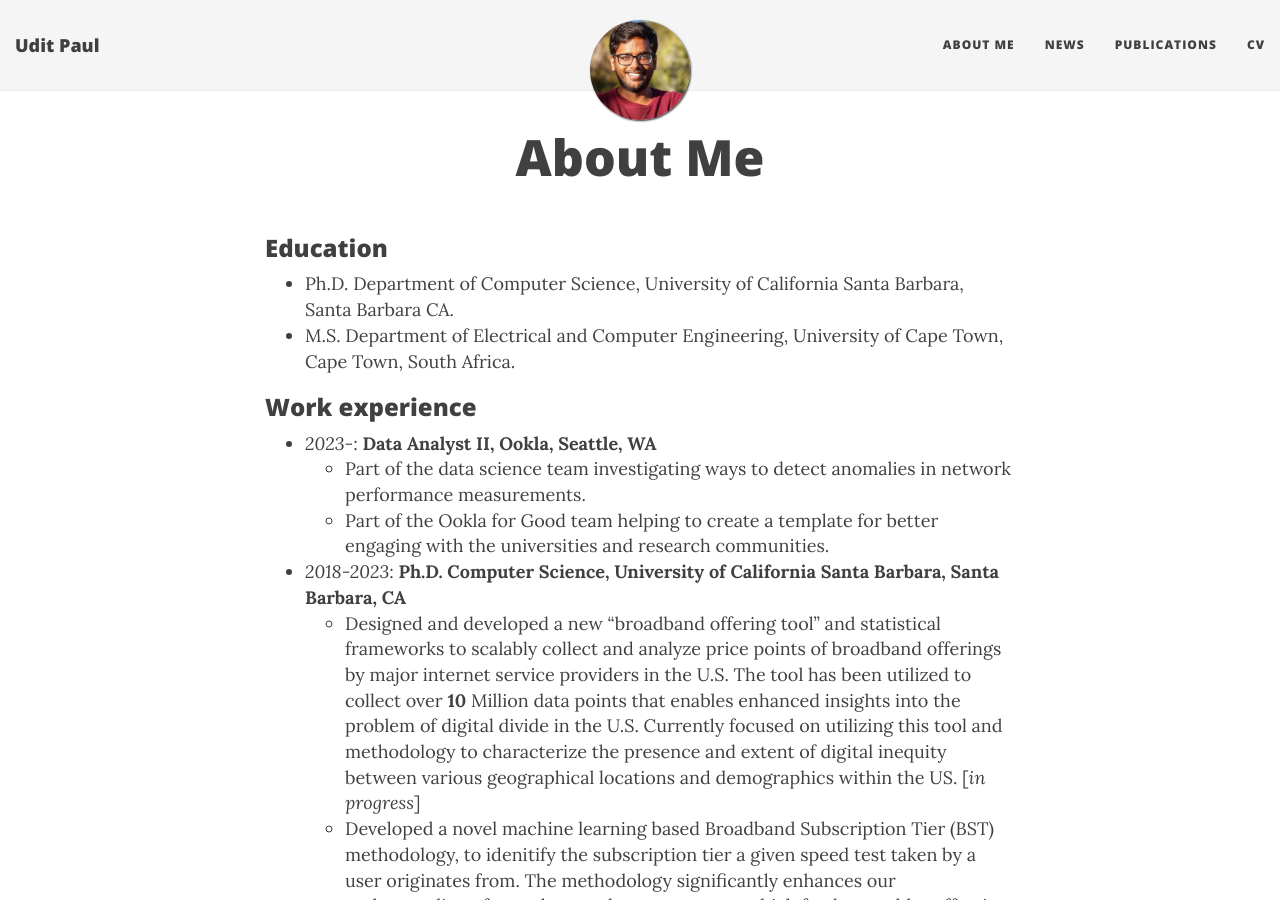
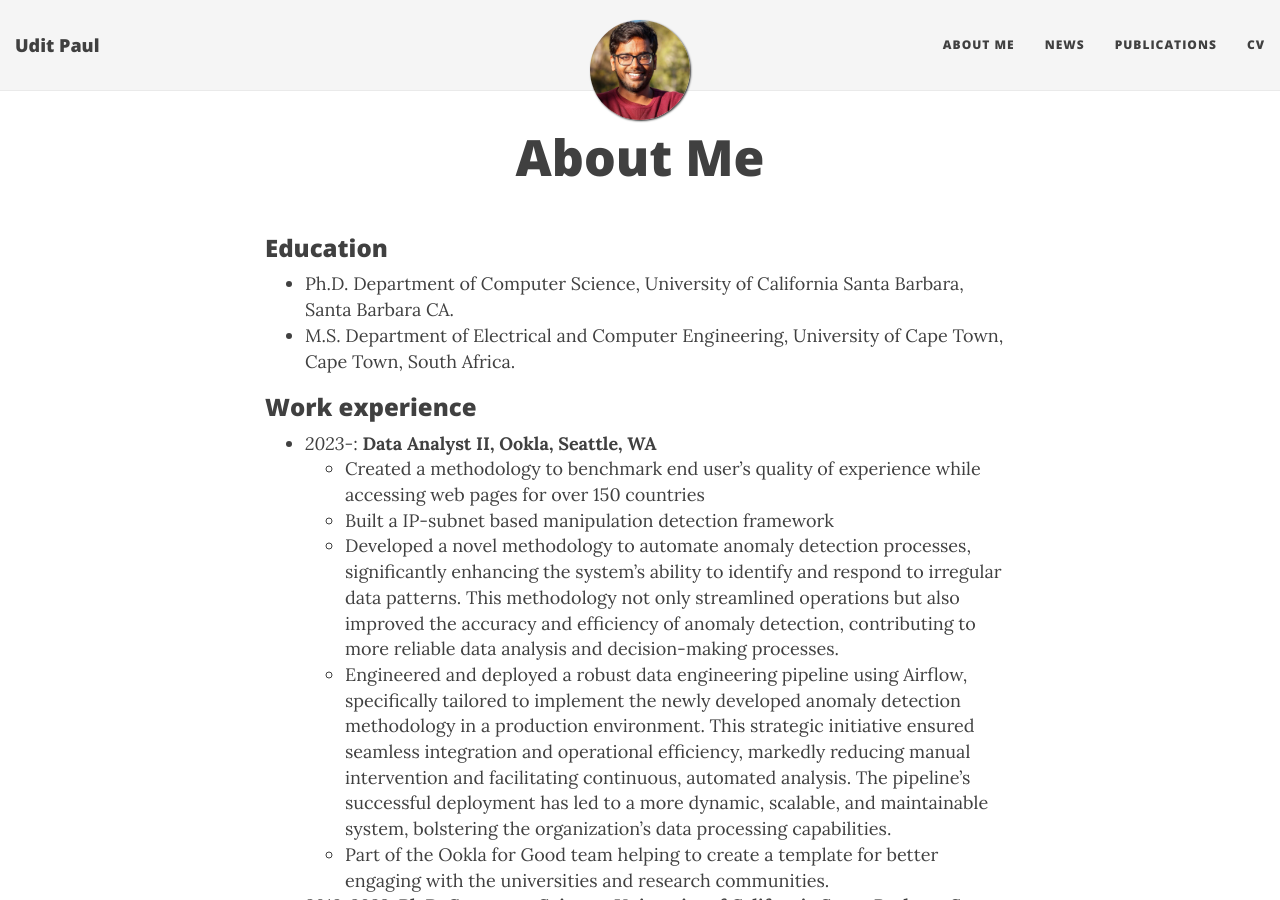
Before and after one commit to u-paul/u-paul.github.io, a Jekyll site: the page built from aboutme.md, in a window 1280 px wide and 900 px high. Built offline with Jekyll 4.4.1, drawn with Linux system fonts in a browser that asks for light colours; nearby versions of some CDN libraries.

Commit message:
update resume with current roles

```diff
--- a/aboutme.md
+++ b/aboutme.md
@@ -11,7 +11,10 @@ title: About Me
 ### Work experience
 
 - *2023-*: **Data Analyst II, Ookla, Seattle, WA**
-    - Part of the data science team investigating ways to detect anomalies in network performance measurements.
+    - Created a methodology to benchmark end user’s quality of experience while accessing web pages for over 150 countries
+    - Built a IP-subnet based manipulation detection framework
+    - Developed a novel methodology to automate anomaly detection processes, significantly enhancing the system's ability to identify and respond to irregular data patterns. This methodology not only streamlined operations but also improved the accuracy and efficiency of anomaly detection, contributing to more reliable data analysis and decision-making processes.
+    - Engineered and deployed a robust data engineering pipeline using Airflow, specifically tailored to implement the newly developed anomaly detection methodology in a production environment. This strategic initiative ensured seamless integration and operational efficiency, markedly reducing manual intervention and facilitating continuous, automated analysis. The pipeline's successful deployment has led to a more dynamic, scalable, and maintainable system, bolstering the organization's data processing capabilities.
     - Part of the Ookla for Good team helping to create a template for better engaging with the universities and research communities.
 
 - *2018-2023*: **Ph.D. Computer Science, University of California Santa Barbara, Santa Barbara, CA**
```
Also changed, not shown: 1 other file.
